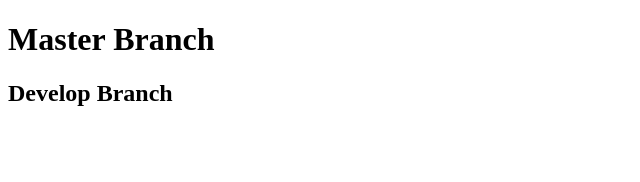
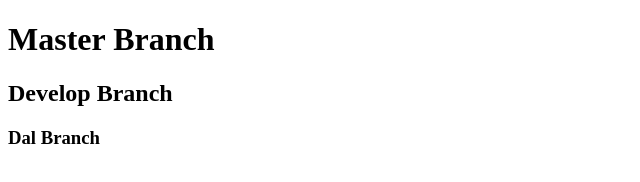
Before and after one commit to JED-SoftCoder/TeamGIT, a plain HTML site: page index.html in a window 1280 px wide. Shown: the whole page, without its empty margins (0-640 px from the left). Drawn offline with Linux system fonts and the light colour scheme.

Commit message:
dal branch

```diff
--- a/index.html
+++ b/index.html
@@ -10,6 +10,7 @@
 
     <h1>Master Branch</h1>
     <h2>Develop Branch</h2>
+    <h3>Dal Branch</h3>
 
 </body>
 </html>
```
